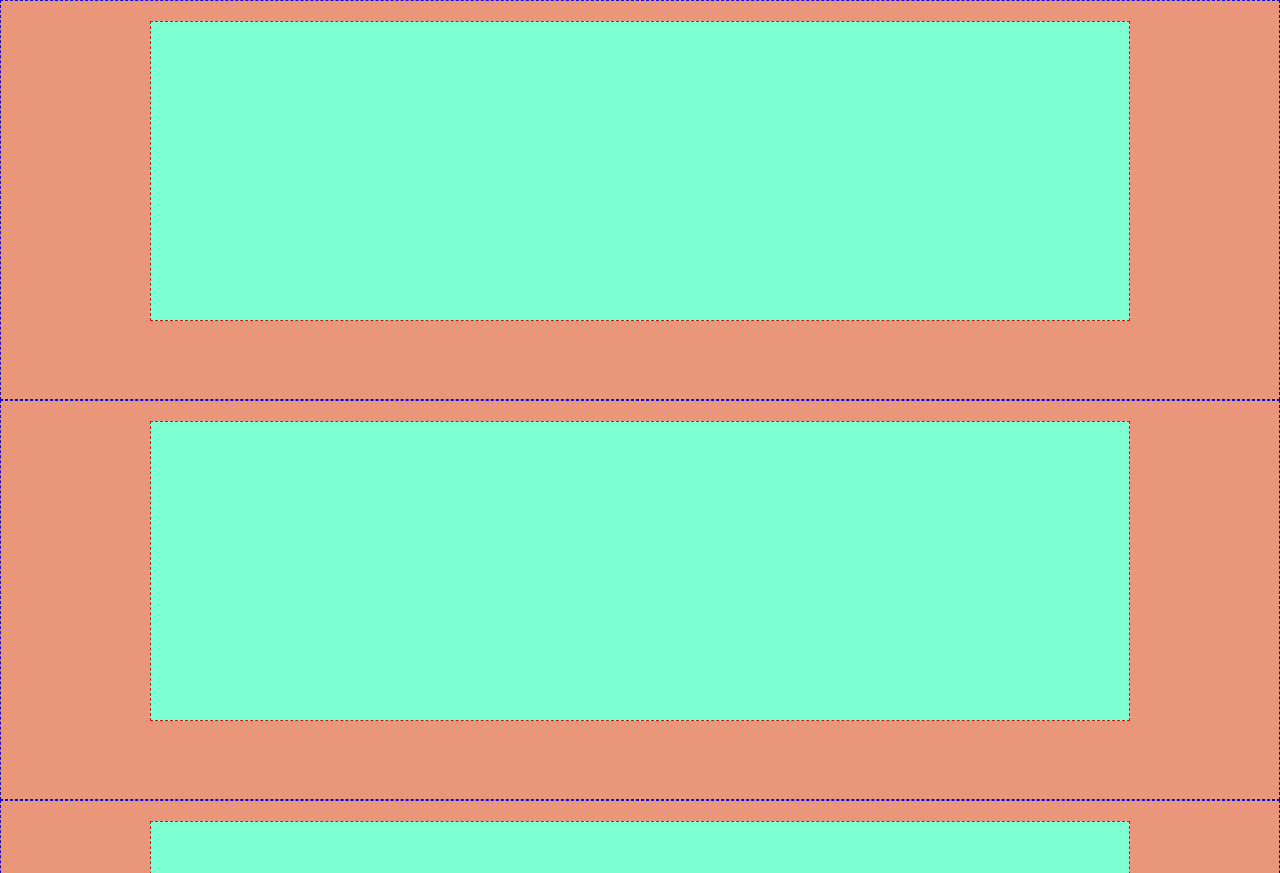
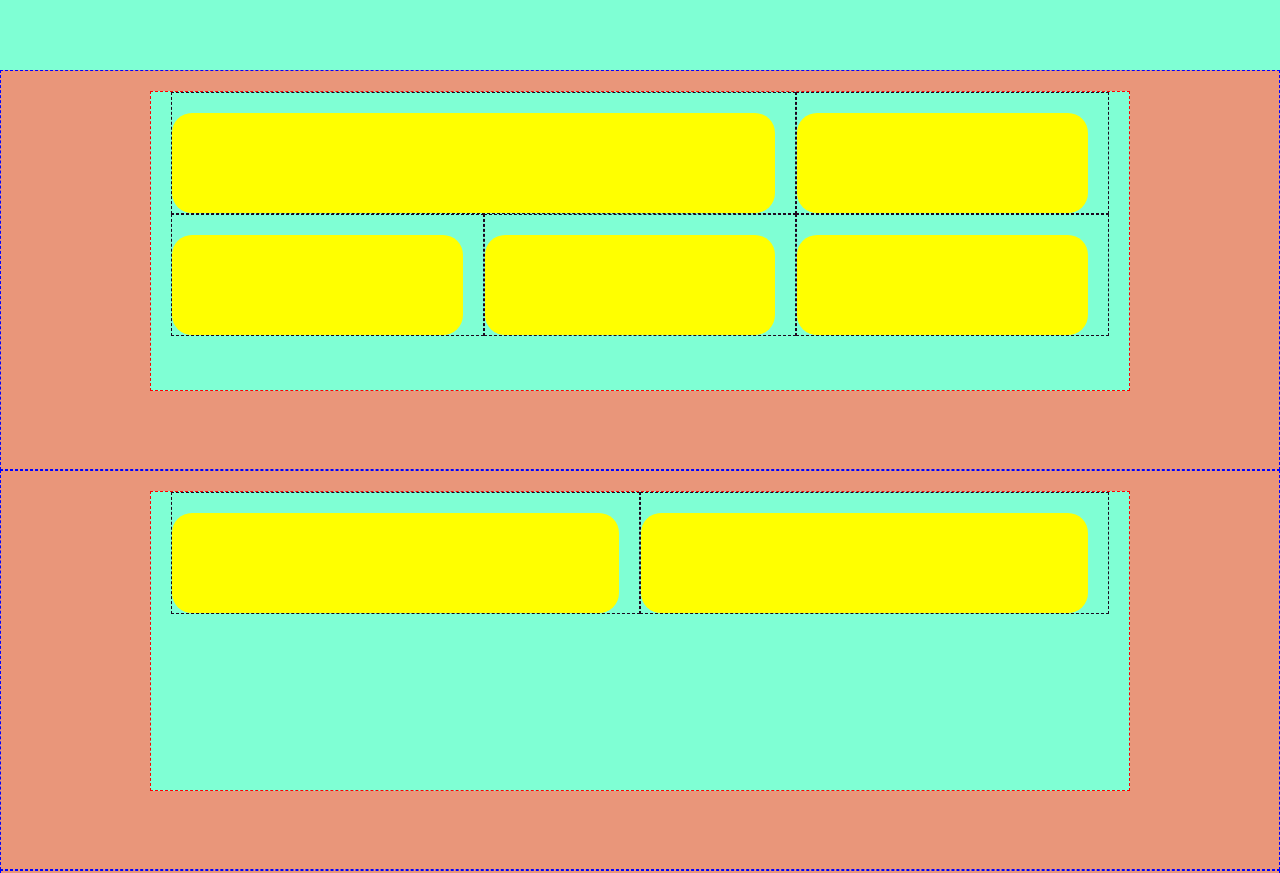
Before and after one commit to Debby95/htmlcss-responsive-layout, a plain HTML site: page index.html in a window 1280 px wide. Shown: the top 873 px of the page. Drawn offline with Linux system fonts and the light colour scheme.

Commit message:
Aggiunge cards nelle prime due section

```diff
--- a/index.html
+++ b/index.html
@@ -16,38 +16,85 @@
     </header>
 
     <main>
+
+        <!-- Planning section white -->
         <div class="section">
             <div class="container">
+                <div class="row">
+                    <div class="col-1">
+                        <div class="card"></div>
+                    </div>
+
+                    <div class="col-2">
+                        <div class="card"></div>
+                    </div>
+
+                    <div class="col-2">
+                        <div class="card"></div>
+                    </div>
+
+                    <div class="col-2">
+                        <div class="card"></div>
+                    </div>
+
+                    <div class="col-2">
+                        <div class="card"></div>
+                    </div>
+                </div>
+            </div>
+        </div>
+
+        <!-- Planning section purple -->
+        <div class="section">
+            <div class="container">
+                <div class="row">
+                    <div class="col">
+                        <div class="card"></div>
+                    </div>
+                    <div class="col">
+                        <div class="card"></div>
+                    </div>
+                </div>
 
             </div>
         </div>
 
+        <!-- Testimonials section -->
         <div class="section">
             <div class="container">
+                <div class="row">
+
+                </div>
 
             </div>
         </div>
 
+        <!-- Benefit section -->
         <div class="section">
             <div class="container">
+                <div class="row">
+
+                </div>
 
             </div>
         </div>
 
+        <!-- About us section -->
         <div class="section">
             <div class="container">
+                <div class="row">
+
+                </div>
 
             </div>
         </div>
 
+        <!-- Geti started section -->
         <div class="section">
             <div class="container">
+                <div class="row">
 
-            </div>
-        </div>
-
-        <div class="section">
-            <div class="container">
+                </div>
 
             </div>
         </div>
--- a/styles.css
+++ b/styles.css
@@ -2,6 +2,14 @@
     margin: 0;
     padding: 0;
     box-sizing: border-box;
+}
+
+nav {
+    height: 70px;
+    background-color: aquamarine;
+    display: flex;
+    justify-content: space-between;
+    align-items: center;
 }
 
 .container {
@@ -24,3 +32,33 @@
     background-color: darksalmon;
     border: 1px dashed blue;
 }
+
+.row {
+    display: flex;
+    flex-wrap: wrap;
+}
+
+.col {
+    flex-grow: 1;
+    flex-basis: 0;
+    border: 1px dashed rgb(29, 6, 29);
+}
+
+.card {
+    /*debug*/
+    background-color: yellow;
+    min-height: 100px;
+    border-radius: 20px;
+    margin-top: 20px;
+    margin-right: 20px;
+}
+
+.col-1 {
+    flex-basis: calc(100% /3 * 2);
+    border: 1px dashed rgb(29, 6, 29);
+}
+
+.col-2 {
+    flex-basis: calc( 100% / 3);
+    border: 1px dashed rgb(29, 6, 29);
+}
```
